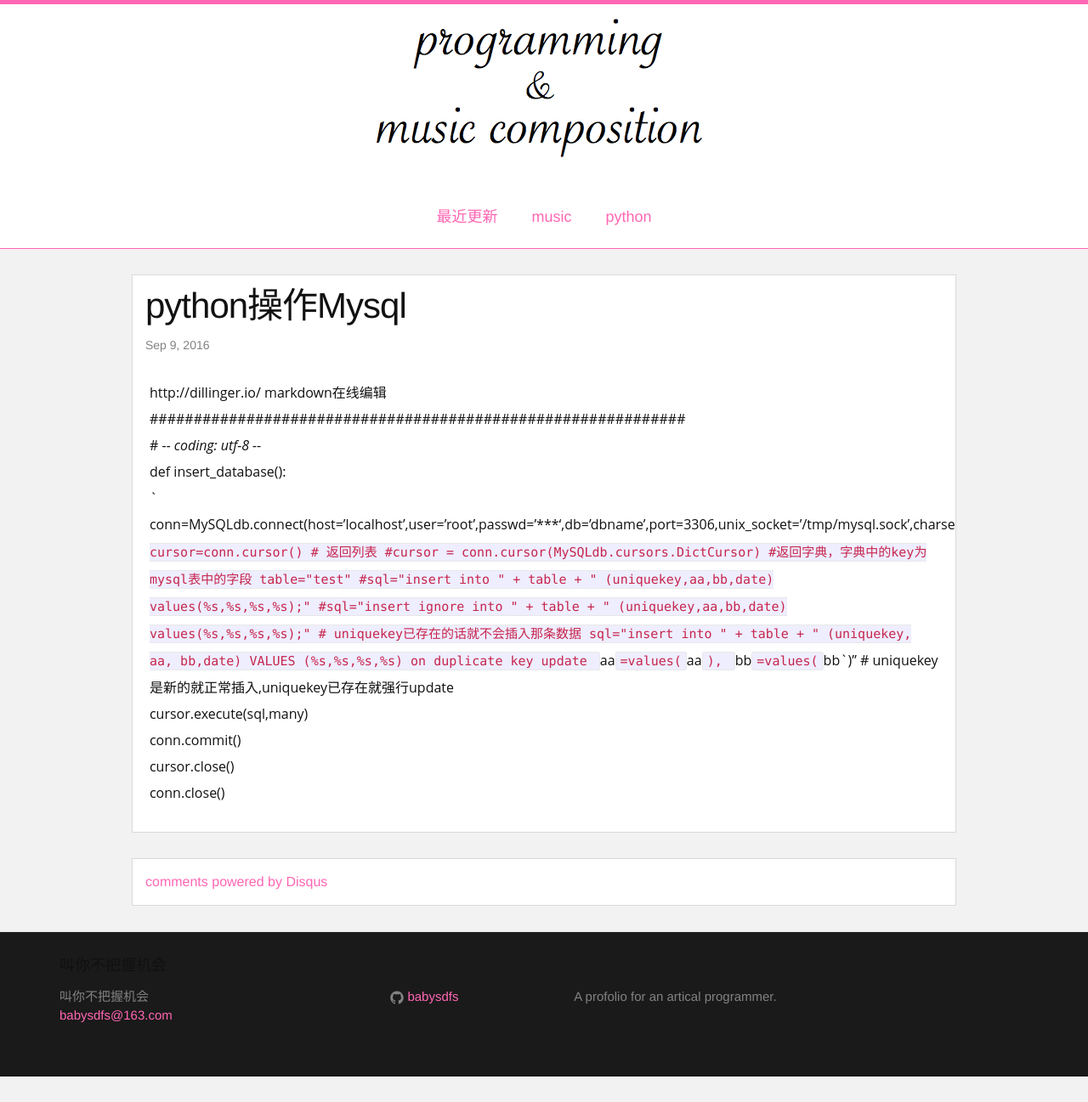
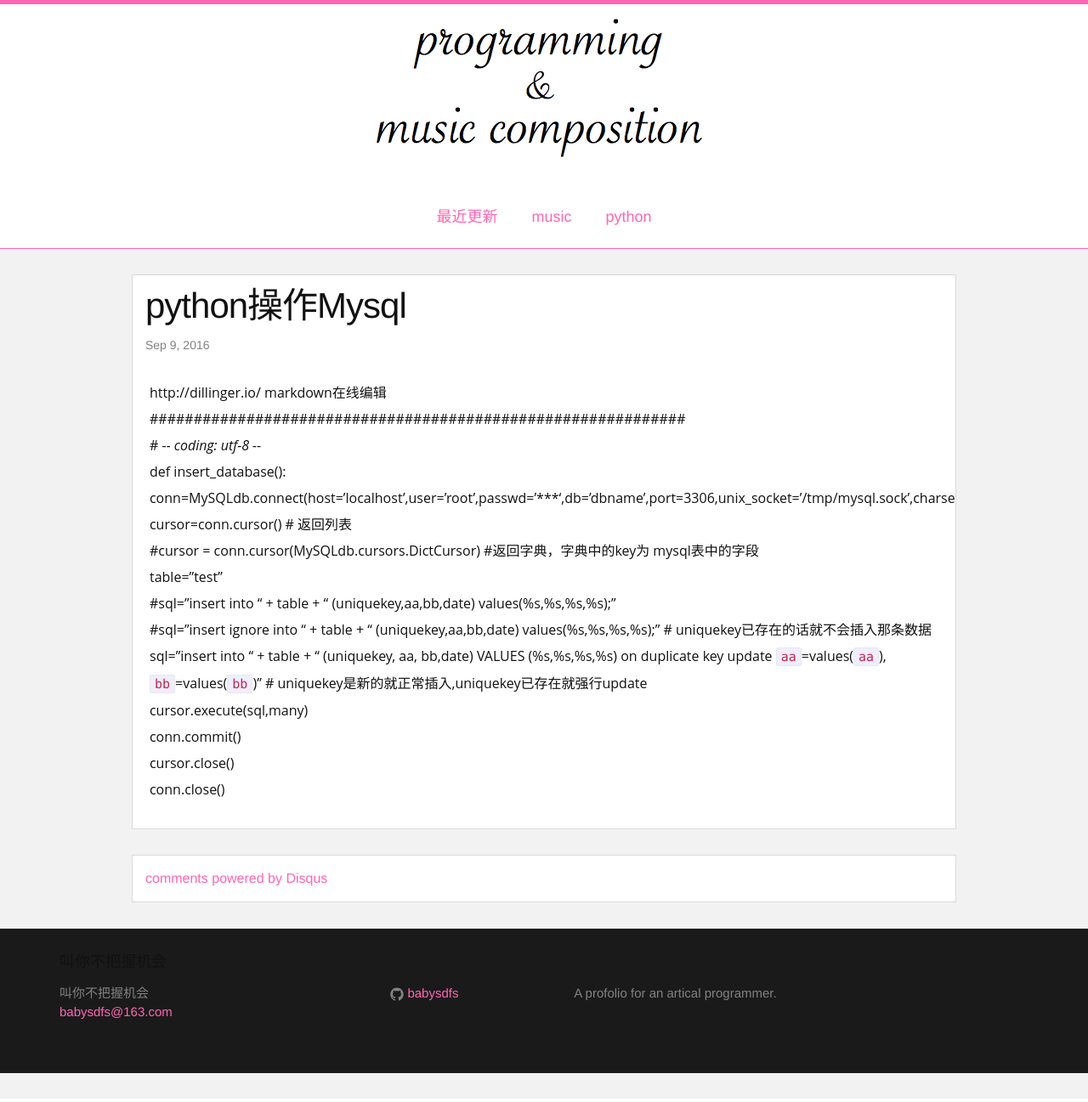
Before and after one commit to babysdfs/MyBlog, a Jekyll site: the page built from _posts/2016-09-09-python-operate-mysql.markdown, in a window 1280 px wide. Shown: the whole page at 85% size. Built offline with Jekyll 4.4.1, drawn with Linux system fonts in a browser that asks for light colours; nearby versions of some CDN libraries; comment, search, counter and statistics services are not loaded.

```diff
--- a/_posts/2016-09-09-python-operate-mysql.markdown
+++ b/_posts/2016-09-09-python-operate-mysql.markdown
@@ -9,7 +9,7 @@ http://dillinger.io/    markdown在线编辑
     #############################################################
     # -*- coding: utf-8 -*-
     def insert_database():
-    `    conn=MySQLdb.connect(host='localhost',user='root',passwd='***',db='dbname',port=3306,unix_socket='/tmp/mysql.sock',charset='utf8')`
+        conn=MySQLdb.connect(host='localhost',user='root',passwd='***',db='dbname',port=3306,unix_socket='/tmp/mysql.sock',charset='utf8')
         cursor=conn.cursor()  # 返回列表
         #cursor = conn.cursor(MySQLdb.cursors.DictCursor)   #返回字典，字典中的key为 mysql表中的字段
         table="test"
```
